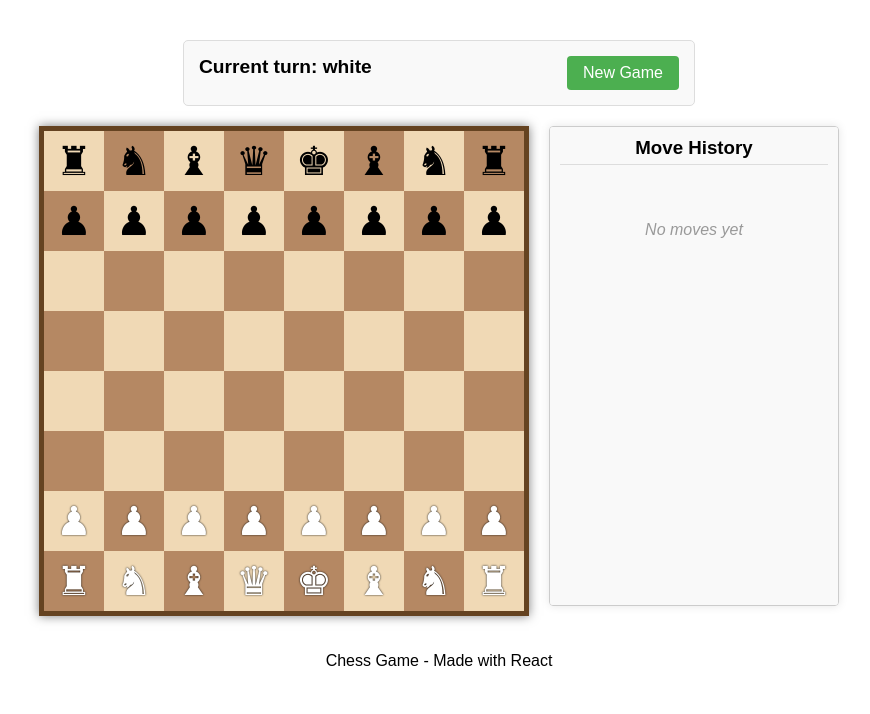
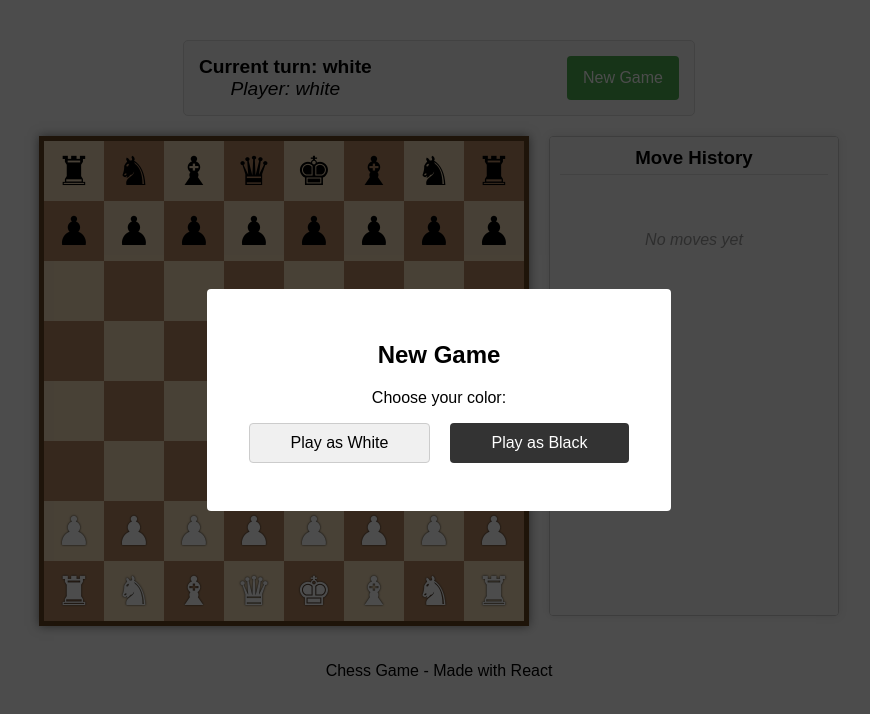
Before and after one commit to notsocertain/chess-llm, a React (Create React App) app: page / in a window 1280 px wide. Shown: the top 714 px of the page, without its empty margins (201-1071 px from the left). Built offline with nearby package versions, Linux system fonts and the light colour scheme.

Commit message:
ai fixes

```diff
--- a/src/components/Game.js
+++ b/src/components/Game.js
@@ -11,6 +11,8 @@ const Game = () => {
   const [gameOver, setGameOver] = useState(false);
   const [gameResult, setGameResult] = useState(null);
   const [winner, setWinner] = useState(null);
+  const [playerColor, setPlayerColor] = useState(PIECE_COLORS.WHITE);
+  const [showNewGameModal, setShowNewGameModal] = useState(true);
 
   const handleMove = (move) => {
     // Add the move to history
@@ -26,12 +28,25 @@ const Game = () => {
     setWinner(winningColor);
   };
 
+  const handleColorSelect = (color) => {
+    setPlayerColor(color);
+    setCurrentPlayer(PIECE_COLORS.WHITE); // Always start with white
+    setShowNewGameModal(false);
+
+    // If player chooses black, trigger AI to make the first move (as white)
+    if (color === PIECE_COLORS.BLACK) {
+      // Game starts with white, so the current player is already white
+      // The ChessBoard will handle the AI move in its useEffect
+    }
+  };
+
   const restartGame = () => {
     setCurrentPlayer(PIECE_COLORS.WHITE);
     setMoveHistory([]);
     setGameOver(false);
     setGameResult(null);
     setWinner(null);
+    setShowNewGameModal(true);
   };
 
   return (
@@ -39,7 +54,11 @@ const Game = () => {
       <div className="game-info">
         <div className="player-turn">
           Current turn: <span className={currentPlayer}>{currentPlayer}</span>
+          <div className="player-info">
+  <span className={playerColor} style={{ fontStyle: 'italic', fontWeight: 'normal' }}>Player: {playerColor}</span>
+</div>
         </div>
+
         <button className="restart-game-button" onClick={restartGame}>
           New Game
         </button>
@@ -51,16 +70,18 @@ const Game = () => {
           onMove={handleMove}
           moveHistory={moveHistory}
           onGameOver={handleGameOver}
+          playerColor={playerColor}
         />
 
         <MoveHistory moves={moveHistory} />
       </div>
 
       <GameOverModal
-        isOpen={gameOver}
+        isOpen={gameOver || showNewGameModal}
         gameResult={gameResult}
         winner={winner}
         onRestart={restartGame}
+        onSelectColor={handleColorSelect}
       />
     </div>
   );
--- a/src/components/GameOverModal.js
+++ b/src/components/GameOverModal.js
@@ -1,31 +1,51 @@
 import React from 'react';
+import { PIECE_COLORS } from '../constants/pieceData';
 import '../styles/GameOverModal.css';
 
-const GameOverModal = ({ isOpen, gameResult, winner, onRestart }) => {
+const GameOverModal = ({ isOpen, gameResult, winner, onRestart, onSelectColor }) => {
   if (!isOpen) return null;
 
-  let resultMessage = '';
+  let message = '';
   if (gameResult === 'checkmate') {
-    resultMessage = `Checkmate! ${winner === 'white' ? 'White' : 'Black'} wins!`;
+    message = `Checkmate! ${winner === PIECE_COLORS.WHITE ? 'White' : 'Black'} wins.`;
   } else if (gameResult === 'stalemate') {
-    resultMessage = 'Stalemate! The game is a draw.';
+    message = 'Stalemate! The game is a draw.';
   } else if (gameResult === 'draw') {
-    resultMessage = 'Draw!';
+    message = 'Draw agreed.';
   }
 
   return (
     <div className="modal-overlay">
       <div className="modal-content">
-        <h2 className="game-over-title">Game Over</h2>
-        <p className="result-message">{resultMessage}</p>
-        {winner && (
-          <div className={`winner-indicator ${winner}`}>
-            {winner.charAt(0).toUpperCase() + winner.slice(1)}
+        <h2>{gameResult ? 'Game Over' : 'New Game'}</h2>
+
+        {gameResult ? (
+          <p className="result-message">{message}</p>
+        ) : (
+          <div className="color-selection">
+            <p>Choose your color:</p>
+            <div className="button-group">
+              <button
+                className="color-button white-button"
+                onClick={() => onSelectColor(PIECE_COLORS.WHITE)}
+              >
+                Play as White
+              </button>
+              <button
+                className="color-button black-button"
+                onClick={() => onSelectColor(PIECE_COLORS.BLACK)}
+              >
+                Play as Black
+              </button>
+            </div>
           </div>
         )}
-        <button className="restart-button" onClick={onRestart}>
-          Play Again
-        </button>
+
+        {gameResult && (
+          <button className="restart-button" onClick={onRestart}>
+            New Game
+          </button>
+        )}
       </div>
     </div>
   );
--- a/src/styles/GameOverModal.css
+++ b/src/styles/GameOverModal.css
@@ -12,14 +12,12 @@
 }
 
 .modal-content {
-  background-color: #fff;
-  border-radius: 10px;
-  padding: 30px;
+  background-color: white;
+  padding: 2rem;
+  border-radius: 4px;
   text-align: center;
-  box-shadow: 0 5px 30px rgba(0, 0, 0, 0.3);
   max-width: 400px;
-  width: 90%;
-  animation: fadeIn 0.3s;
+  width: 100%;
 }
 
 @keyframes fadeIn {
@@ -40,9 +38,8 @@
 }
 
 .result-message {
-  font-size: 20px;
-  margin: 0 0 25px;
-  color: #555;
+  font-size: 1.2rem;
+  margin: 1rem 0;
 }
 
 .winner-indicator {
@@ -68,19 +65,46 @@
 
 .restart-button {
   background-color: #4CAF50;
+  color: white;
+  padding: 10px 20px;
   border: none;
-  color: white;
-  padding: 12px 24px;
-  text-align: center;
-  text-decoration: none;
-  display: inline-block;
-  font-size: 16px;
-  margin: 10px 2px;
+  border-radius: 4px;
   cursor: pointer;
-  border-radius: 5px;
-  transition: background-color 0.3s;
+  font-size: 1rem;
+  margin-top: 1rem;
 }
 
 .restart-button:hover {
   background-color: #45a049;
 }
+
+.color-selection {
+  margin: 1rem 0;
+}
+
+.button-group {
+  display: flex;
+  justify-content: space-between;
+  margin-top: 1rem;
+}
+
+.color-button {
+  padding: 10px 20px;
+  border: none;
+  border-radius: 4px;
+  cursor: pointer;
+  font-size: 1rem;
+  flex: 1;
+  margin: 0 10px;
+}
+
+.white-button {
+  background-color: #f0f0f0;
+  color: black;
+  border: 1px solid #ccc;
+}
+
+.black-button {
+  background-color: #333;
+  color: white;
+}
```
Also changed, not shown: src/components/ChessBoard.js (+90 -75 lines).
